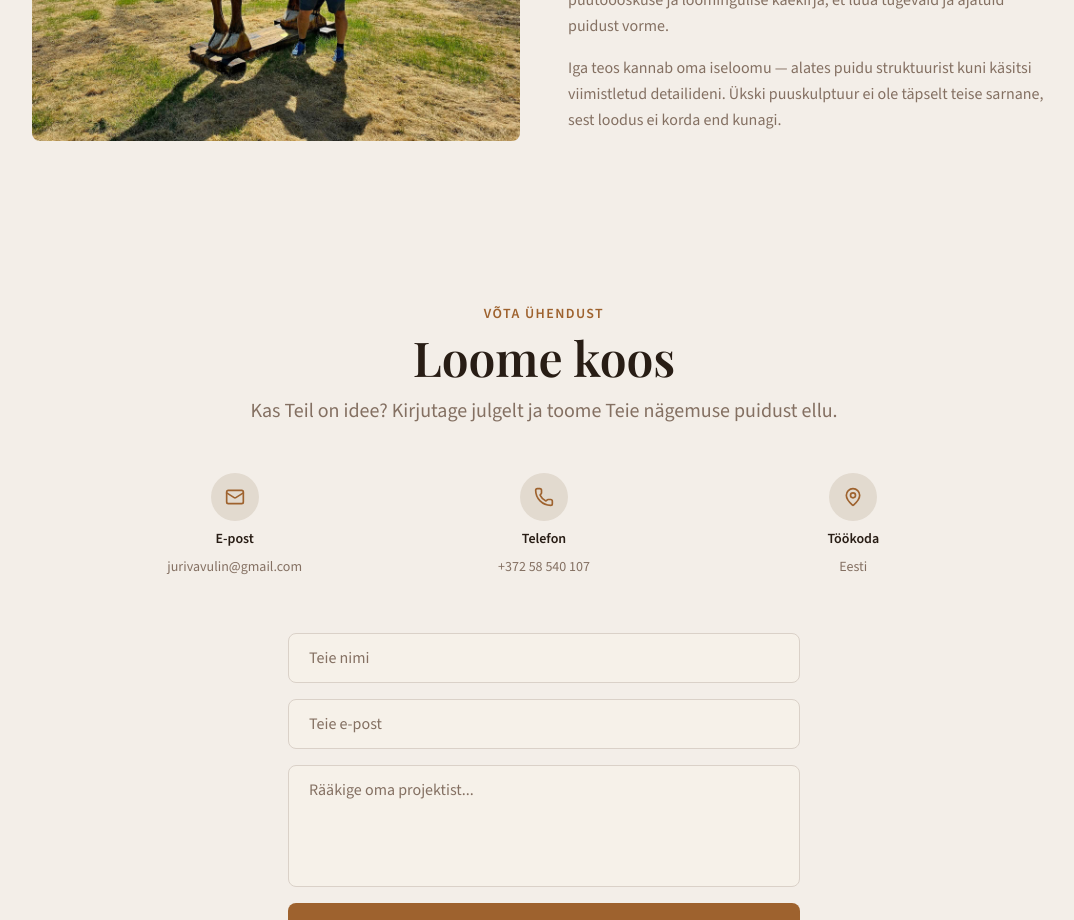
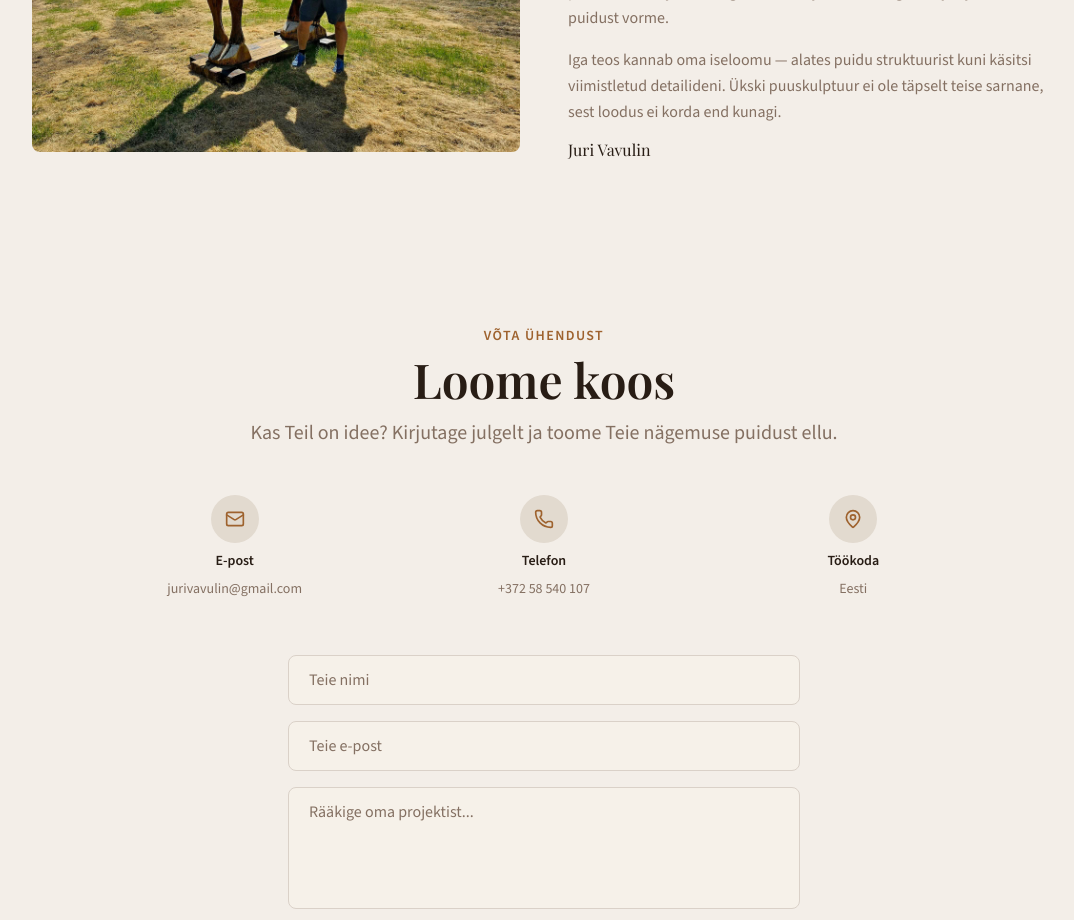
Before and after one commit to vickneee/puuskulpuurid, a React (Vite) app in the folder frontend/: page / in a window 1280 px wide. Shown: the part 3180-4100 px from the top of the page, without its empty margins (96-1170 px from the left). Built offline with nearby package versions, Linux system fonts and the light colour scheme; no server answers; the database is empty.

Commit message:
Add name to AboutSection and update translations for consistency

```diff
--- a/frontend/src/components/AboutSection.tsx
+++ b/frontend/src/components/AboutSection.tsx
@@ -27,6 +27,9 @@ const AboutSection = () => {
           <p className="font-body text-muted-foreground leading-relaxed">
             {t("about.p2")}
           </p>
+          <p className="font-display pt-3 text-foreground leading-relaxed">
+            {t("about.name")}
+          </p>
         </div>
       </div>
     </section>
--- a/frontend/src/lib/i18n.tsx
+++ b/frontend/src/lib/i18n.tsx
@@ -28,6 +28,7 @@ const translations: Translations = {
     "about.title.l2": "kire poolt juhitud",
     "about.p1": "Üle 15-aastase kogemusega algab iga skulptuur hoolikalt valitud puidust ja sügavast lugupidamisest looduse vastu. Ühendan traditsioonilise puutööoskuse ja loomingulise käekirja, et luua tugevaid ja ajatuid puidust vorme.",
     "about.p2": "Iga teos kannab oma iseloomu — alates puidu struktuurist kuni käsitsi viimistletud detailideni. Ükski puuskulptuur ei ole täpselt teise sarnane, sest loodus ei korda end kunagi.",
+    "about.name": "Juri Vavulin",
     "about.imgAlt": "Meister LOODUSES",
     // Contact
     "contact.kicker": "Võta ühendust",
@@ -107,6 +108,7 @@ const translations: Translations = {
     "about.title.l2": "Driven by Passion",
     "about.p1": "With over 15 years of experience, every piece begins with carefully selected timber and a deep respect for the natural grain. Working from a small workshop, I combine traditional joinery techniques with modern design sensibilities to create objects that are both functional and beautiful.",
     "about.p2": "Each creation tells a story — from the species of wood chosen to the hand-applied finish. No two pieces are ever alike, because nature never repeats itself.",
+    "about.name": "Juri Vavulin",
     "about.imgAlt": "The craftsman at work",
     "contact.kicker": "Get in Touch",
     "contact.title": "Let's Create Together",
@@ -180,6 +182,7 @@ const translations: Translations = {
     "about.title.l2": "ведомо страстью",
     "about.p1": "Имея более 15 лет опыта, каждое изделие начинается с тщательно отобранной древесины и глубокого уважения к её природной фактуре. Работая в небольшой мастерской, я сочетаю традиционные столярные техники с современным дизайном, создавая предметы, одновременно функциональные и красивые.",
     "about.p2": "Каждое изделие рассказывает свою историю — от выбранной породы дерева до отделки, нанесённой вручную. Двух одинаковых работ не бывает, ведь природа никогда не повторяется.",
+    "about.name": "Juri Vavulin",
     "about.imgAlt": "Мастер за работой",
     "contact.kicker": "Связаться",
     "contact.title": "Создадим вместе",
```
